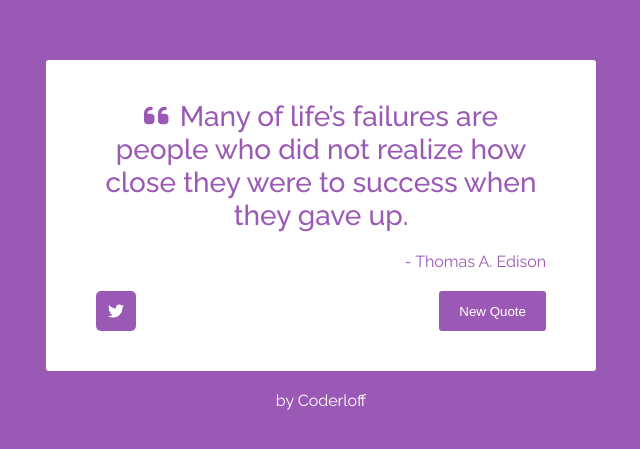
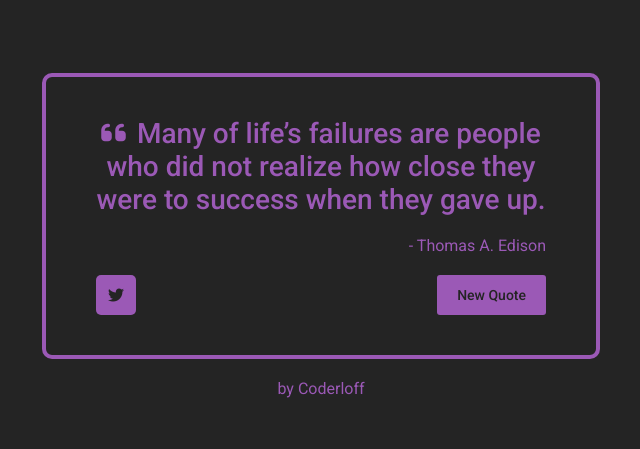
Before and after one commit to coderloff/random-quote-machine, a React (Vite) app: page / in a window 1280 px wide. Shown: the part 165-614 px from the top of the page, without its empty margins (319-959 px from the left). Built offline with nearby package versions, Linux system fonts and the light colour scheme.

Commit message:
Initial commit

```diff
--- a/src/App.css
+++ b/src/App.css
@@ -1,5 +1,5 @@
 @import url("https://site-assets.fontawesome.com/releases/v6.4.0/css/all.css");
-@import url("https://fonts.googleapis.com/css?family=Raleway:400,500");
+@import url('https://fonts.googleapis.com/css2?family=Roboto:wght@400;500&display=swap');
 * {
   margin: 0;
   padding: 0;
@@ -10,7 +10,8 @@
   --box-color: #fff;
 }
 body {
-  font-family: "Raleway", sans-serif;
+  font-family: "Roboto", sans-serif;
+  background-color: #242424;
   color: var(--main-color);
 }
 main {
@@ -21,16 +22,16 @@ main {
   align-items: center;
   flex-direction: column;
   gap: 20px;
-  background-color: var(--main-color);
   transition: all 0.2s ease;
 }
 #quote-box {
-  border-radius: 3px;
   position: relative;
   width: 450px;
   padding: 40px 50px;
   display: table;
-  background-color: var(--box-color);
+  background-color: transparent;
+  border: 4px solid var(--main-color);
+  border-radius: 10px;
   transition: all 0.2s ease;
 }
 .quote-text {
@@ -69,7 +70,7 @@ main .quote-button {
   justify-content: center;
   text-decoration: none;
   font-size: 1em;
-  color: #fff;
+  color: #242424;
   border-radius: 5px;
   background-color: var(--main-color);
   border-color: var(--main-color);
@@ -81,7 +82,10 @@ main .quote-button:hover {
 main .quote-btn {
   height: 40px;
   padding: 0 20px;
-  color: #fff;
+  color: #242424;
+  font-size: 14px;
+  font-family: "Roboto", sans-serif;
+  font-weight: 500;
   background: var(--main-color);
   border-radius: 3px;
   border: none;
@@ -89,5 +93,5 @@ main .quote-btn {
   cursor: pointer;
 }
 main .attributes{
-  color: #fff;
+  color: var(--main-color);
 }
--- a/src/App.tsx
+++ b/src/App.tsx
@@ -21,11 +21,10 @@ const quoteData = [
 
 const colorData = [
   { color: "rgb(22, 160, 133)" },
-  { color: "rgb(44, 62, 80)" },
+  { color: "rgb(70, 120, 170)" },
   { color: "rgb(243, 156, 18)" },
   { color: "rgb(251, 105, 100)" },
   { color: "rgb(155, 89, 182)" },
-  { color: "rgb(52, 34, 36)" },
   { color : "rgb(119, 177, 169)" },
   { color: "rgb(231, 76, 60)" },
   { color: "rgb(189, 187, 153)" },
```
